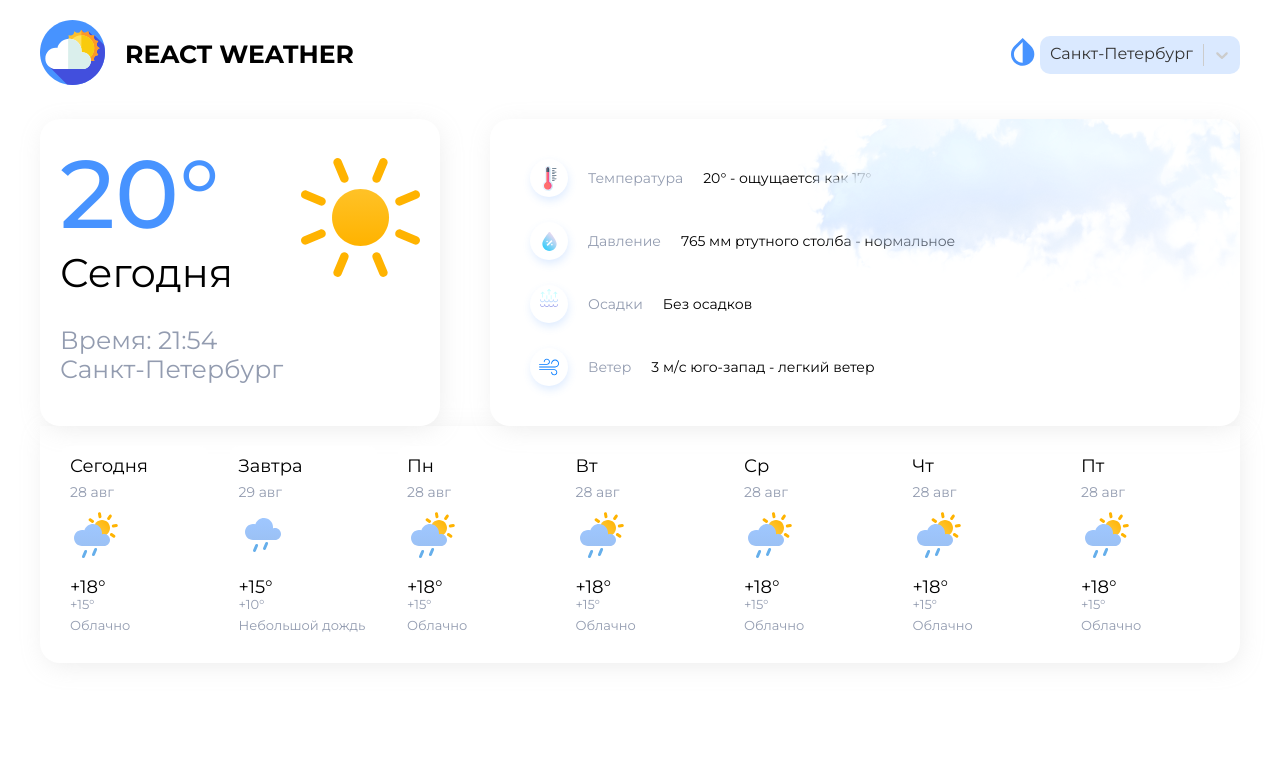
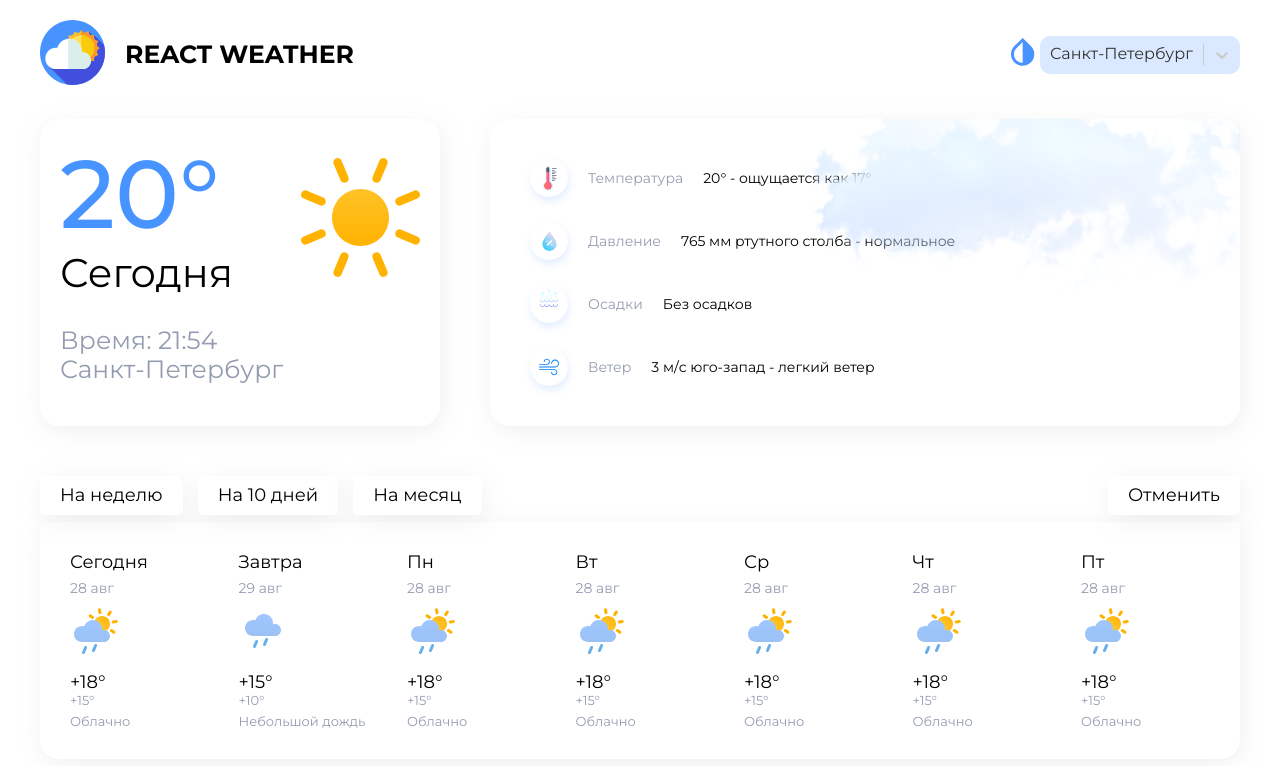
Before and after one commit to wanted4235/react_weather, a React (Create React App) app: page / in a window 1280 px wide. Shown: the top 766 px of the page. Built offline with nearby package versions, Linux system fonts and the light colour scheme.

Commit message:
create tabs components

```diff
--- a/src/pages/Home/Home.module.scss
+++ b/src/pages/Home/Home.module.scss
@@ -3,4 +3,5 @@
 .wrapper {
     display: flex;
     justify-content: space-between;
+    margin-bottom: 50px;
 }
--- a/src/pages/Home/components/Days/Days.module.scss
+++ b/src/pages/Home/components/Days/Days.module.scss
@@ -56,3 +56,39 @@
         background: rgba(71, 147, 255, 0.2);
     }
 }
+
+.tabs {
+    display: flex;
+    justify-content: space-between;
+    margin-bottom: 7px;
+}
+
+.cancel,
+.tab {
+    box-shadow: 2px 5px 25px -3px rgba(180, 180, 180, 0.25);
+    border-radius: 5px;
+    padding: 9px 20px;
+    background-color: $light-background;
+    margin-right: 15px;
+    color: $light-color;
+    font-size: 18px;
+    display: flex;
+    align-items: center;
+    justify-content: center;
+    cursor: pointer;
+}
+
+.cancel {
+    margin-right: 0;
+}
+
+.tab {
+    &.active {
+        background: $primary-color;
+        color: #fff;
+    }
+}
+
+.tabs__wrapper {
+    display: flex;
+}
--- a/src/pages/Home/components/Days/Days.tsx
+++ b/src/pages/Home/components/Days/Days.tsx
@@ -1,6 +1,7 @@
 import React from 'react'
 import s from '../Days/Days.module.scss';
 import { Card } from './Card';
+import { Tabs } from './Tabs';
 
 type Props = {}
 
@@ -75,10 +76,13 @@
     ];
 
     return (
-        <div className={s.days}>
-            {days.map((day: Day) => (
-                <Card day_item={day} />
-            ))}
-        </div>
+        <>
+            <Tabs />
+            <div className={s.days}>
+                {days.map((day: Day) => (
+                    <Card day_item={day} />
+                ))}
+            </div>
+        </>
     )
 }
--- a/src/pages/Home/components/Days/Tabs.tsx
+++ b/src/pages/Home/components/Days/Tabs.tsx
@@ -3,8 +3,33 @@
 
 type Props = {}
 
+export interface Tab {
+    value: string;
+}
+
 export const Tabs = (props: Props) => {
+    const tabs: Tab[] = [
+        {
+            value: 'На неделю',
+        },
+        {
+            value: 'На 10 дней',
+        },
+        {
+            value: 'На месяц',
+        },
+    ];
+
     return (
-        <div className='{s.tabs}'>Card</div>
+        <div className={s.tabs}>
+            <div className={s.tabs__wrapper}>
+                {tabs.map((tab: Tab) => (
+                    <div className={s.tab} key={tab.value}>
+                        {tab.value}
+                    </div>
+                ))}
+            </div>
+            <div className={s.cancel}>Отменить</div>
+        </div>
     )
 }
```
